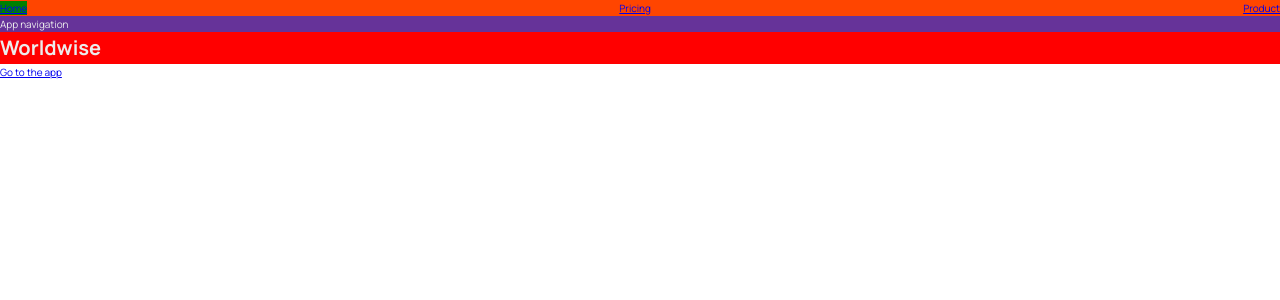
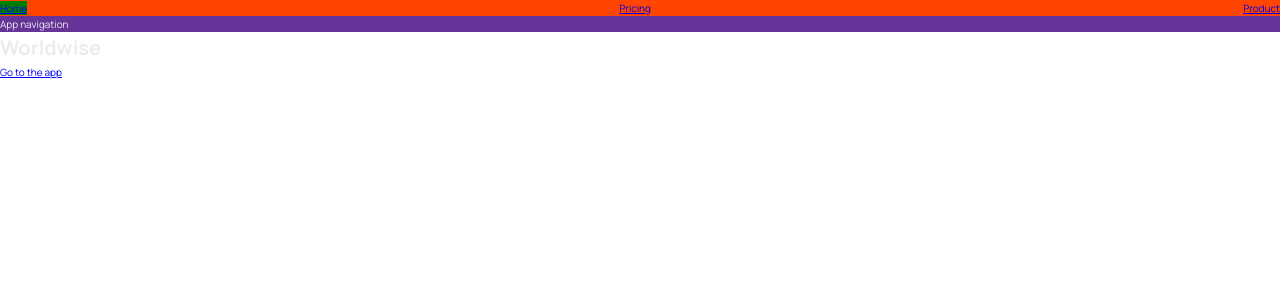
Before and after one commit to Romsh1/React-router-building-SPA, a React (Vite) app in the folder worldwise/: page / in a window 1280 px wide. Shown: the top 300 px of the page. Built offline with nearby package versions, Linux system fonts and the light colour scheme.

Commit message:
Update on module

```diff
--- a/worldwise/src/components/PageNav.module.css
+++ b/worldwise/src/components/PageNav.module.css
@@ -12,6 +12,6 @@
     background-color: green;
 }
 
-:global(.test) {
+/* :global(.test) {
     background-color: red;
-}
+} */
```
